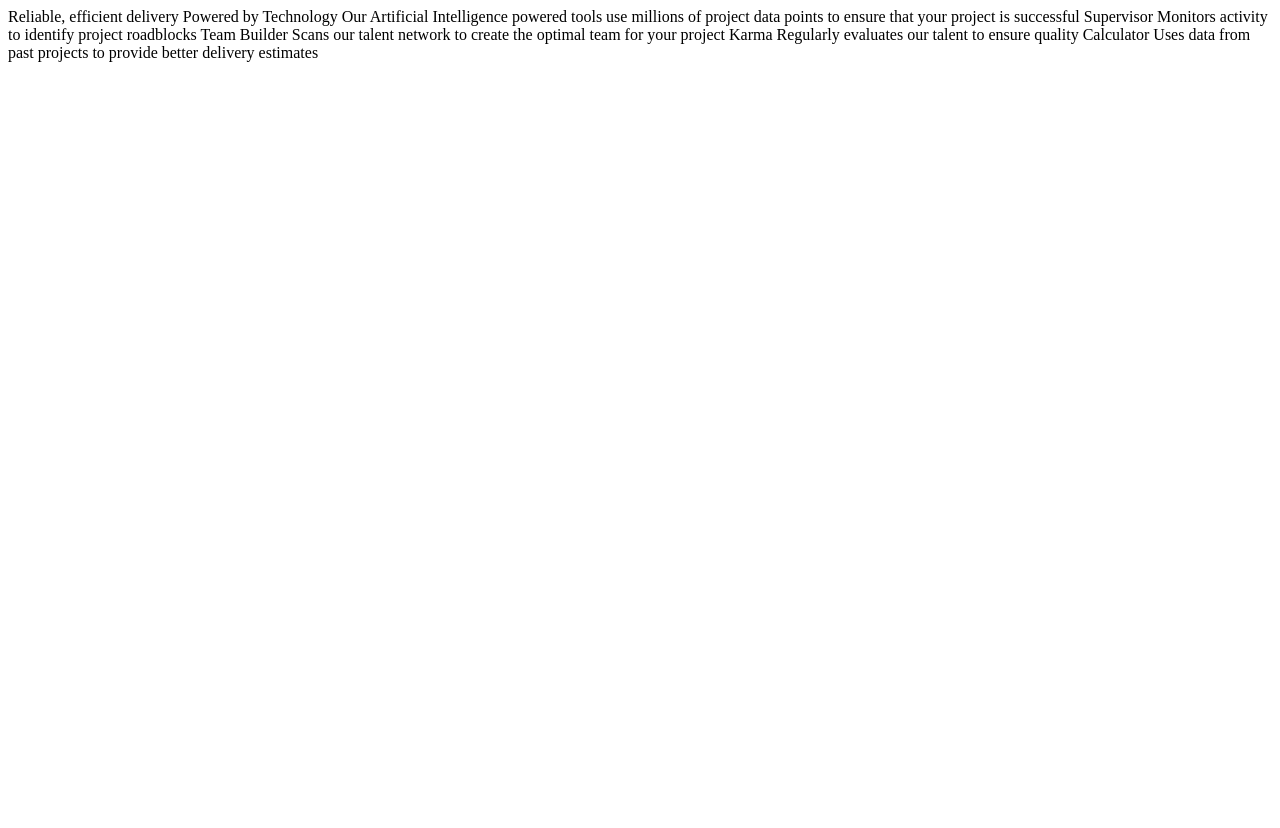
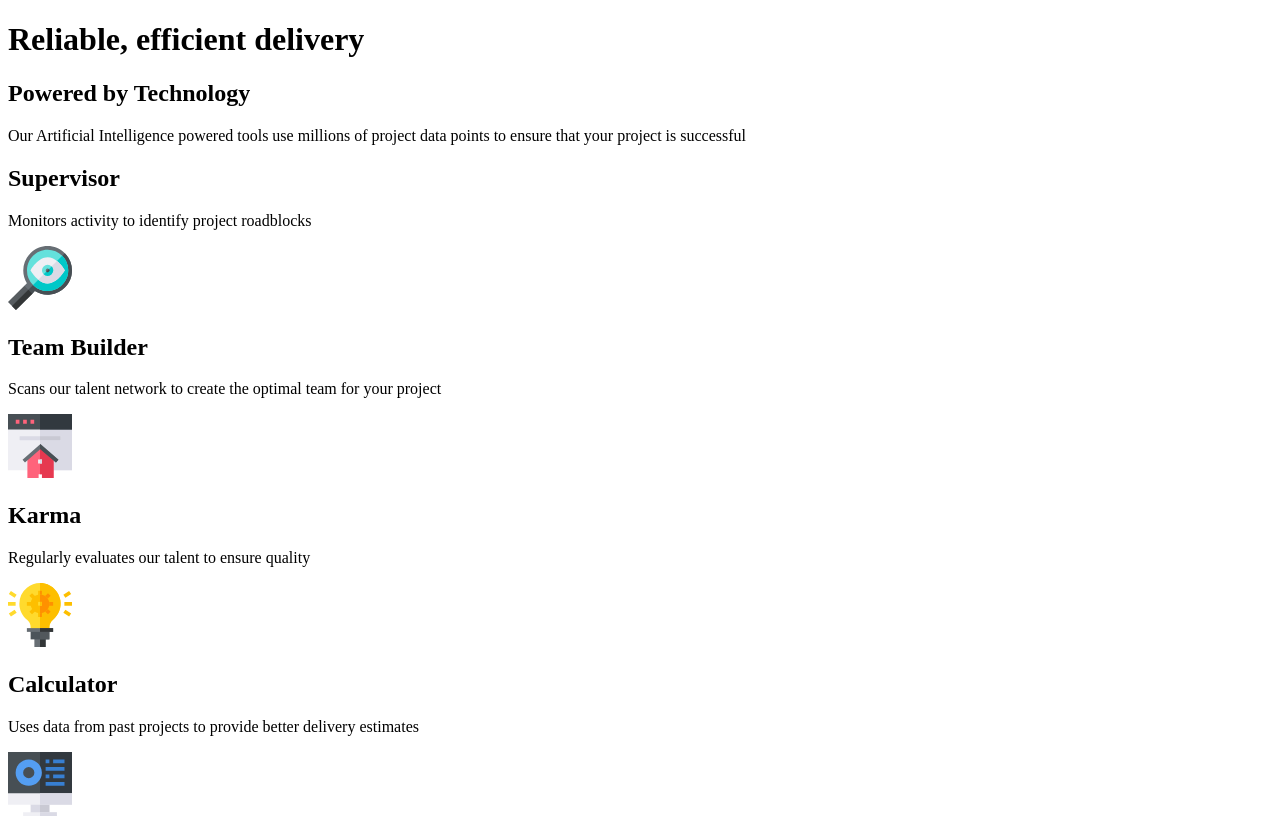
Before and after one commit to agoatnamedbear/four_card_feature, a plain HTML site: page index.html in a window 1280 px wide. Before the commit the page ends 800 px from the top, so only its background shows below. Drawn offline with Linux system fonts and the light colour scheme.

Commit message:
Setup structure of HTML file

```diff
--- a/index.html
+++ b/index.html
@@ -17,12 +17,51 @@
     <link rel="stylesheet" href="./styles/main.css" />
   </head>
   <body>
-    Reliable, efficient delivery Powered by Technology Our Artificial
-    Intelligence powered tools use millions of project data points to ensure
-    that your project is successful Supervisor Monitors activity to identify
-    project roadblocks Team Builder Scans our talent network to create the
-    optimal team for your project Karma Regularly evaluates our talent to ensure
-    quality Calculator Uses data from past projects to provide better delivery
-    estimates
+    <header class="main-header">
+      <h1 class="main-header__title">Reliable, efficient delivery</h1>
+      <h2 class="main-header__subtitle">Powered by Technology</h2>
+      <p class="main-header__description">
+        Our Artificial Intelligence powered tools use millions of project data
+        points to ensure that your project is successful
+      </p>
+    </header>
+    <main class="card-container">
+      <div class="card-container__supervisor">
+        <h2 class="card-container__title">Supervisor</h2>
+        <p class="card-container__description">
+          Monitors activity to identify project roadblocks
+        </p>
+        <img
+          src="./images/icon-supervisor.svg"
+          alt="image of magnifying glass"
+        />
+      </div>
+      <div class="card-container__middle--container">
+        <div class="card-container__teamBuilder">
+          <h2 class="card-container__title">Team Builder</h2>
+          <p class="card-container__description">
+            Scans our talent network to create the optimal team for your project
+          </p>
+          <img src="./images/icon-team-builder.svg" alt="image of a webpage" />
+        </div>
+        <div class="card-container__karma">
+          <h2 class="card-container__title">Karma</h2>
+          <p class="card-container__description">
+            Regularly evaluates our talent to ensure quality
+          </p>
+          <img src="./images/icon-karma.svg" alt="image of a lightbulb" />
+        </div>
+      </div>
+      <div class="card-container__calculator">
+        <h2 class="card-container__title">Calculator</h2>
+        <p class="card-container__description">
+          Uses data from past projects to provide better delivery estimates
+        </p>
+        <img
+          src="./images/icon-calculator.svg"
+          alt="image of computer monitor"
+        />
+      </div>
+    </main>
   </body>
 </html>
```
